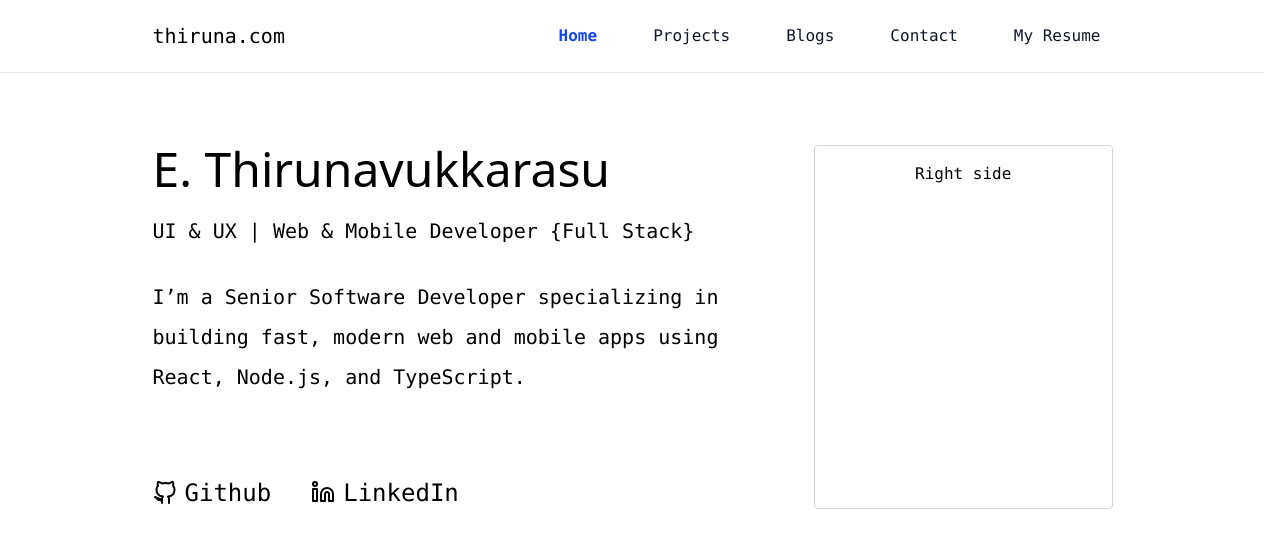
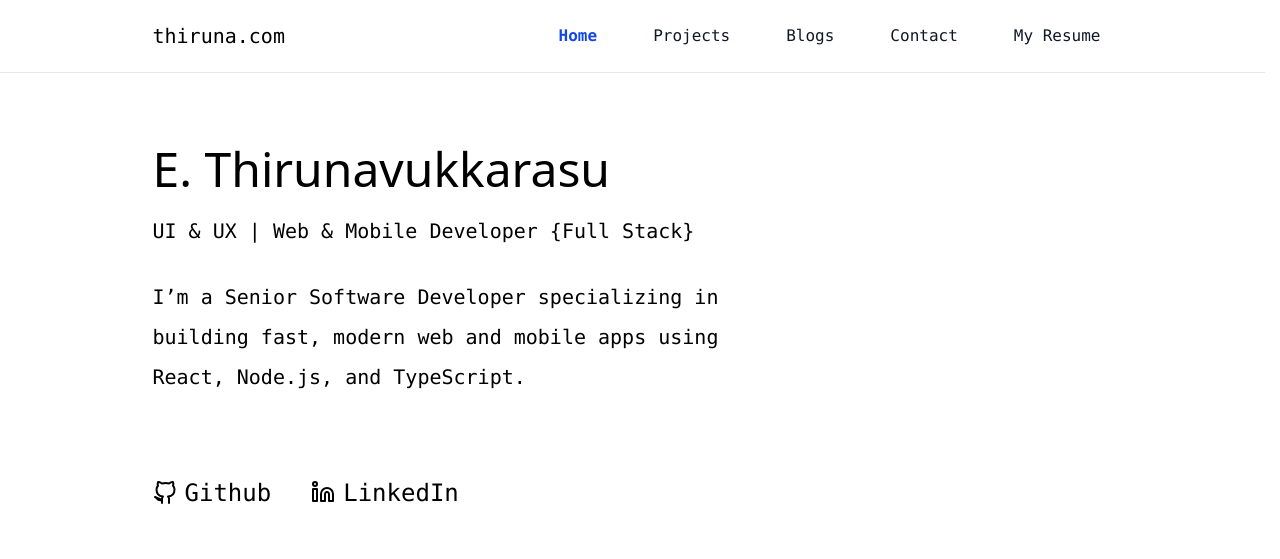
Before and after one commit to Thirunavukkarasu-developer/portfolio, an Astro site: page / in a window 1280 px wide. Shown: the top 559 px of the page. Built offline with nearby package versions, Linux system fonts and the light colour scheme; Astro itself is replaced by a stand-in of ours.

Commit message:
tmp hidden

```diff
--- a/src/components/home/HeroSection.astro
+++ b/src/components/home/HeroSection.astro
@@ -41,7 +41,7 @@
     </div>
 
     <!-- Right Column -->
-    <div class="col-span-12 lg:col-span-4 border border-gray-300 rounded p-4 mt-6 lg:mt-0">
+    <div class="col-span-12 lg:col-span-4 border border-gray-300 rounded p-4 mt-6 lg:mt-0 hidden">
       <div class="flex-1 flex items-center justify-center">Right side</div>
     </div>
   </div>
```
